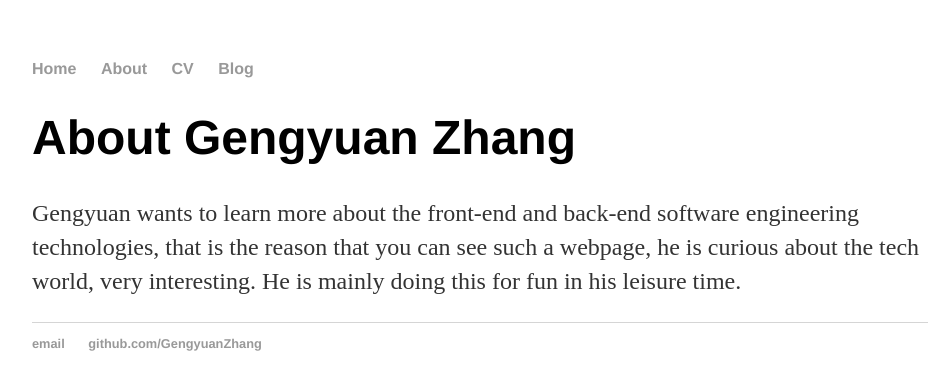
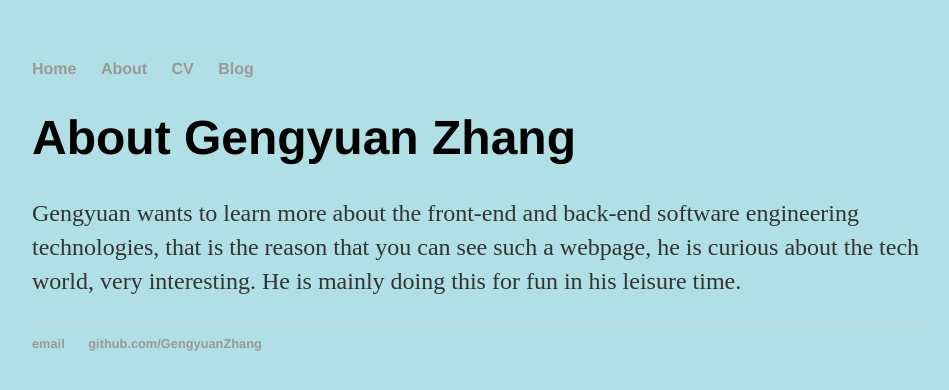
Before and after one commit to GengyuanZhang/GengyuanZhang.github.io, a Jekyll site: the page built from about/index.html, in a window 1280 px wide. Shown: the top 390 px of the page, without its empty margins (160-1109 px from the left). Built offline with Jekyll 4.4.1, drawn with Linux system fonts in a browser that asks for light colours.

Commit message:
change background color to powderblue
Change the background color

```diff
--- a/_layouts/default.html
+++ b/_layouts/default.html
@@ -1,5 +1,6 @@
 <!DOCTYPE html>
 	<html>
+		<body style="background-color:powderblue;"></body>
 		<head>
 			<title>{{ page.title }}</title>
 			<!-- link to main stylesheet -->
```
